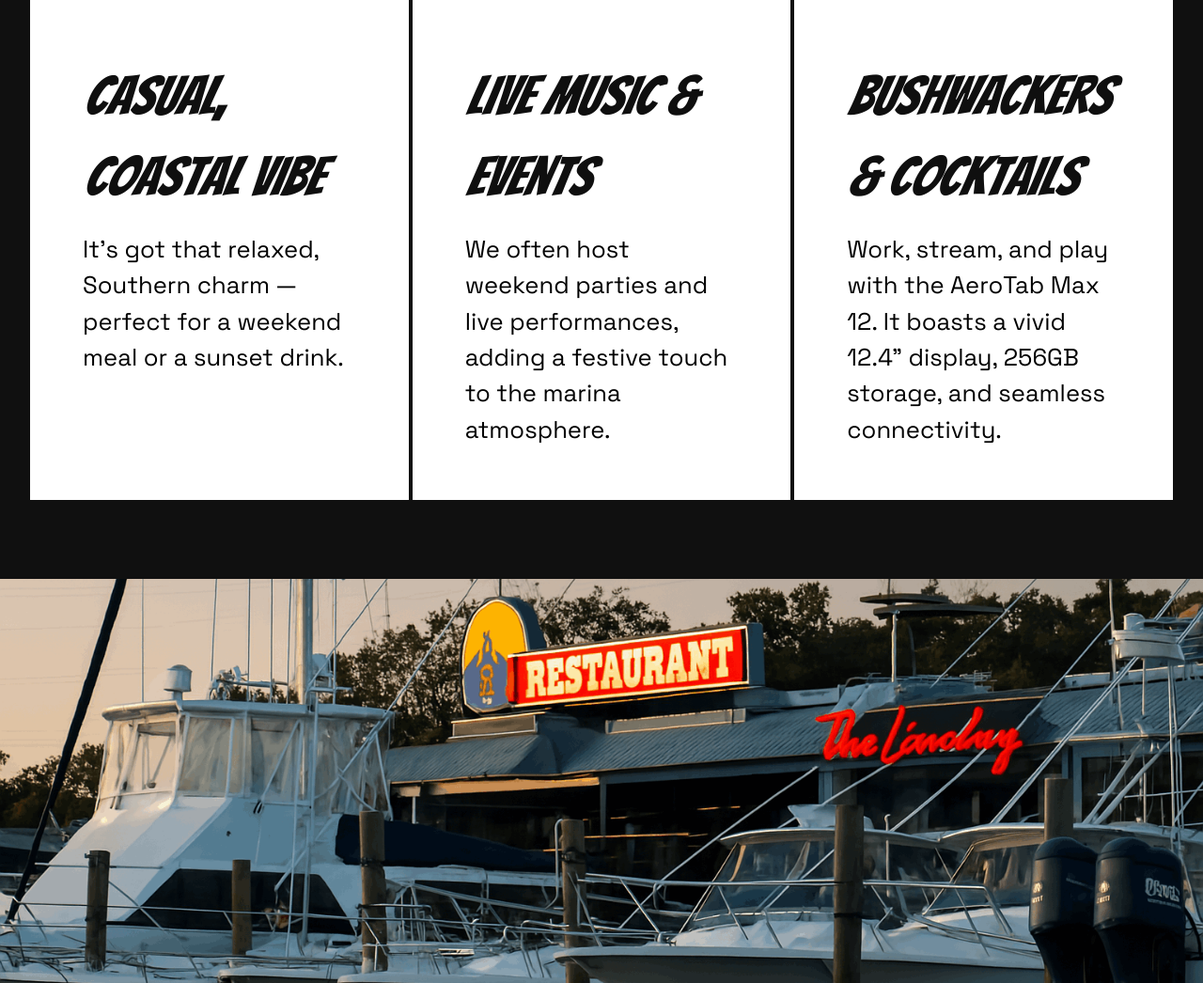
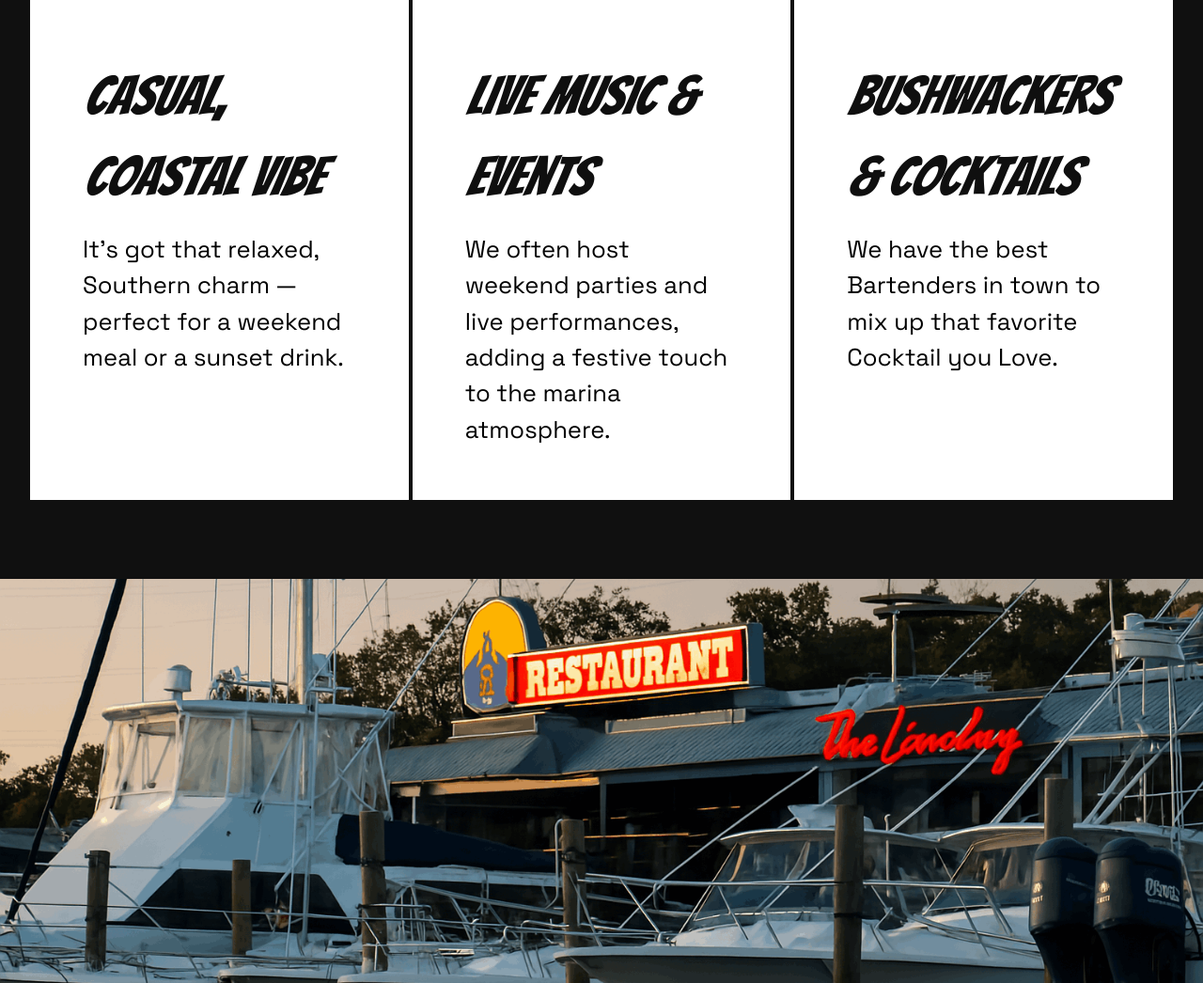
Before and after one commit to lamynes/pr, a plain HTML site: page index.html in a window 1280 px wide. Shown: the part 3892-4938 px from the top of the page at 94% size. Drawn offline with Linux system fonts and the light colour scheme; a script that the page names is missing.

```diff
--- a/index.html
+++ b/index.html
@@ -30,7 +30,7 @@ We pride ourselves on generous portions, friendly service, and a welcoming atmos
   <noscript><link rel="stylesheet" href="https://fonts.googleapis.com/css?family=Space+Grotesk:300,400,500,600,700&display=swap"></noscript>
   <link rel="preload" href="https://fonts.googleapis.com/css?family=Bangers:400&display=swap" as="style" onload="this.onload=null;this.rel='stylesheet'">
   <noscript><link rel="stylesheet" href="https://fonts.googleapis.com/css?family=Bangers:400&display=swap"></noscript>
-  <link rel="preload" as="style" href="assets/mobirise/css/mbr-additional.css?v=TQgug8"><link rel="stylesheet" href="assets/mobirise/css/mbr-additional.css?v=TQgug8" type="text/css">
+  <link rel="preload" as="style" href="assets/mobirise/css/mbr-additional.css?v=7Axb0d"><link rel="stylesheet" href="assets/mobirise/css/mbr-additional.css?v=7Axb0d" type="text/css">
 
 
 
@@ -227,9 +227,7 @@ We pride ourselves on generous portions, friendly service, and a welcoming atmos
                     <div class="card-box">
                         <h4 class="card-title mbr-fonts-style display-5"><em>Bushwackers &amp; cocktails</em></h4>
                         <p class="card-text mbr-fonts-style display-7">
-                            Work, stream, and play with the AeroTab Max 12. It boasts a vivid 12.4" display, 256GB
-                            storage, and seamless connectivity.
-                        </p>
+                            We have the best Bartenders in town to mix up that favorite Cocktail you Love.</p>
 
                     </div>
                 </div>
```
Also changed, not shown: 1 other file.
